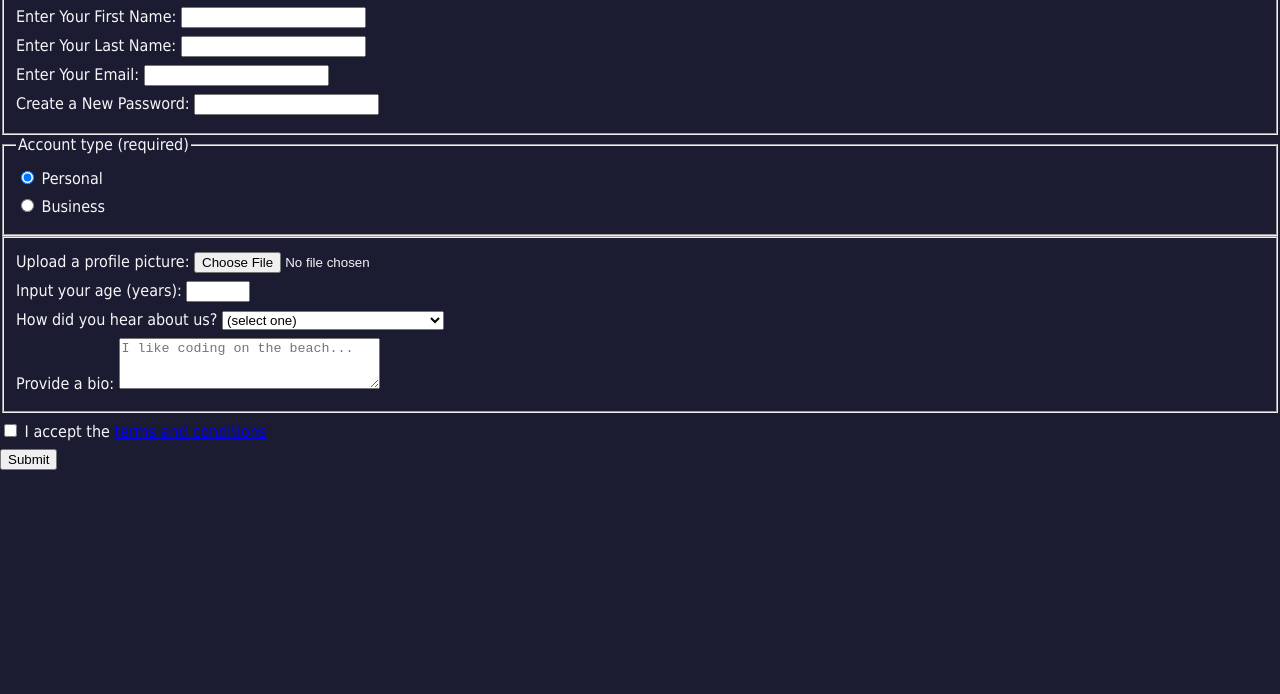
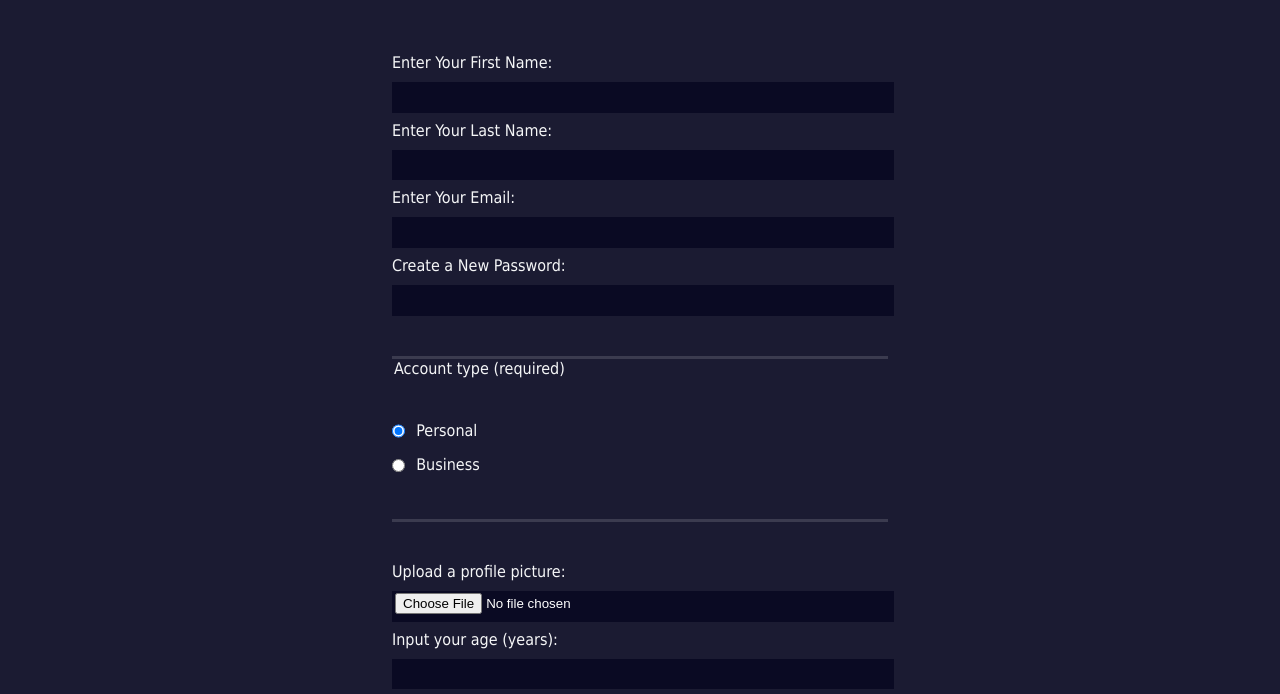
Before and after one commit to Dok2314/CSS, a plain HTML site: page Lesson3/index.html in a window 1280 px wide. Shown: the part 124-818 px from the top of the page. Drawn offline with Linux system fonts and the light colour scheme.

Commit message:
Changed CSS part

```diff
--- a/Lesson3/css/style.css
+++ b/Lesson3/css/style.css
@@ -4,7 +4,7 @@ body {
     margin: 0;
     background-color: #1b1b32;
     color: #f5f6f7;
-    font-family: Tahoma;
+    font-family: Tahoma, serif;
     font-size: 16px;
 }
 
@@ -12,3 +12,63 @@ label {
     display: block;
     margin: 0.5rem 0;
 }
+
+h1, p {
+    text-align: center;
+    margin: 1em auto;
+}
+
+form {
+    width: 60vw;
+    max-width: 500px;
+    min-width: 300px;
+    margin: 0 auto;
+    padding-bottom: 2em;
+}
+
+fieldset {
+    border: 0;
+    padding: 2rem 0;
+    border-bottom: 3px solid #3b3b4f;
+}
+
+fieldset:last-of-type {
+    border-bottom: none;
+}
+
+input, textarea, select {
+    width: 100%;
+    margin: 10px 0 0 0;
+    min-height: 2em;
+}
+
+.inline {
+    width: unset;
+    margin: 0 0.5em 0 0;
+    vertical-align: middle;
+}
+
+input, textarea {
+    background-color: #0a0a23;
+    border: 1px solid #0a0a23;
+    color: #ffffff;
+}
+
+input[type="submit"] {
+    display: block;
+    width: 60%;
+    margin: 1em auto;
+    height: 2em;
+    font-size: 1.1rem;
+    background-color: #3b3b4f;
+    border-color: white;
+    min-width: 300px;
+}
+
+input[type="file"] {
+    padding: 1px 2px;
+}
+
+a {
+    color: #dfdfe2;
+}
--- a/Lesson3/index.html
+++ b/Lesson3/index.html
@@ -20,8 +20,8 @@
         </fieldset>
         <fieldset>
             <legend>Account type (required)</legend>
-            <label for="personal-account"><input id="personal-account" type="radio" name="account-type" checked /> Personal</label>
-            <label for="business-account"><input id="business-account" type="radio" name="account-type" /> Business</label>
+            <label for="personal-account"><input id="personal-account" type="radio" name="account-type" checked class="inline" /> Personal</label>
+            <label for="business-account"><input id="business-account" type="radio" name="account-type" class="inline" /> Business</label>
         </fieldset>
         <fieldset>
             <label for="profile-picture">Upload a profile picture: <input id="profile-picture" type="file" name="profile-picture" /></label>
@@ -40,7 +40,7 @@
             </label>
         </fieldset>
         <label for="terms-and-conditions">
-            <input id="terms-and-conditions" type="checkbox" required name="terms-and-conditions" /> I accept the <a href="https://www.freecodecamp.org/news/terms-of-service/">terms and conditions</a>
+            <input id="terms-and-conditions" type="checkbox" required name="terms-and-conditions" class="inline" /> I accept the <a href="https://www.freecodecamp.org/news/terms-of-service/">terms and conditions</a>
         </label>
         <input type="submit" value="Submit">
     </form>
```
